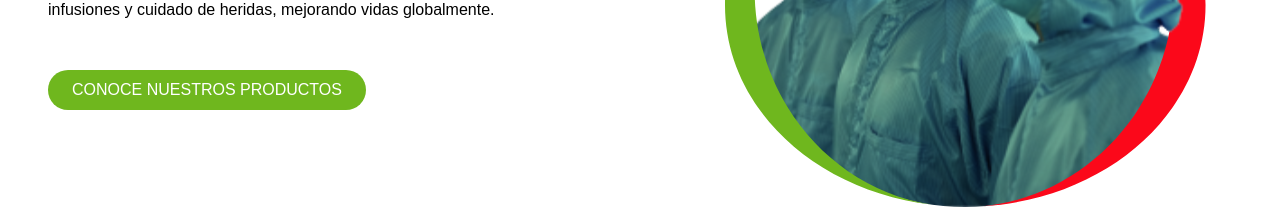
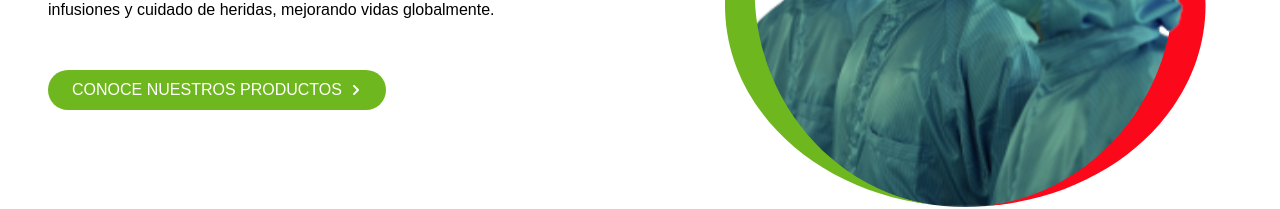
Before and after one commit to cocolabss/baihe_website, a React (Vite) app: page / in a window 1280 px wide. Shown: the part 401-610 px from the top of the page. Built offline with nearby package versions, Linux system fonts and the light colour scheme.

Commit message:
🧑‍💻 [ADD] Se añade animaciones al componente del botón

```diff
--- a/src/components/Button.tsx
+++ b/src/components/Button.tsx
@@ -1,4 +1,5 @@
 import React from 'react';
+import { FaChevronRight } from 'react-icons/fa';
 
 interface ButtonProps {
     color: string;
@@ -11,16 +12,37 @@ const Button: React.FC<ButtonProps> = ({ color, text, onClick }) => {
         color === 'bg-green' ? 'hover:bg-red' :
             color === 'bg-red' ? 'hover:bg-green' : 'hover:bg-red';
 
-    const fontSize =
-        text === 'Ver más' ? 'text-xs' :
-            text === 'Contactar vía email' ? 'text-xs' : '';
+    const fontSize = text === 'Contactar vía email' ? 'text-xs' : '';
+
+    const isExpandableVerMas = text === 'Ver más';
 
     return (
         <button
-            className={`px-6 py-2 uppercase text-white ${fontSize} rounded-full transition-colors duration-300 ${color} ${hoverColor}`}
+            className={`
+        flex items-center justify-center gap-2 group
+        ${isExpandableVerMas ? 'w-8 h-8' : 'px-6 py-2'}
+        ${isExpandableVerMas ? 'hover:w-auto hover:px-6' : ''}
+        overflow-hidden uppercase text-white
+        ${fontSize} rounded-full transition-all duration-300 ease-in-out
+        ${color} ${hoverColor}
+        relative
+    `}
             onClick={onClick}
         >
-            {text}
+            {!isExpandableVerMas && text}
+
+            {isExpandableVerMas && (
+                <>
+                    <span className="opacity-0 w-0 group-hover:opacity-100 group-hover:w-auto transition-all duration-300 ease-in-out whitespace-nowrap">
+                        {text}
+                    </span>
+                    <FaChevronRight className="w-3 h-3 relative transition-transform duration-300 ease-in-out group-hover:translate-x-2" />
+                </>
+            )}
+
+            {!isExpandableVerMas && (
+                <FaChevronRight className="w-3 h-3 transition-transform duration-300 ease-in-out group-hover:translate-x-2" />
+            )}
         </button>
     );
 };
```
